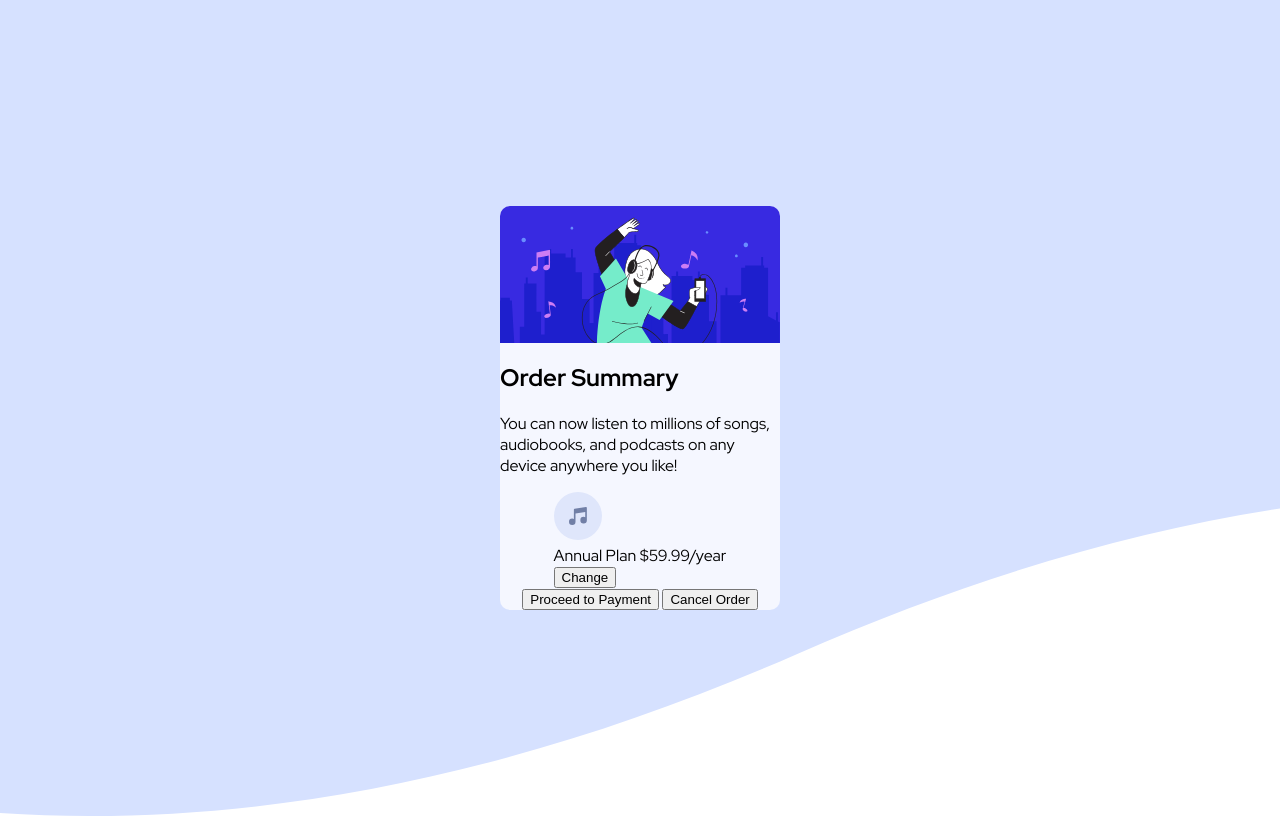
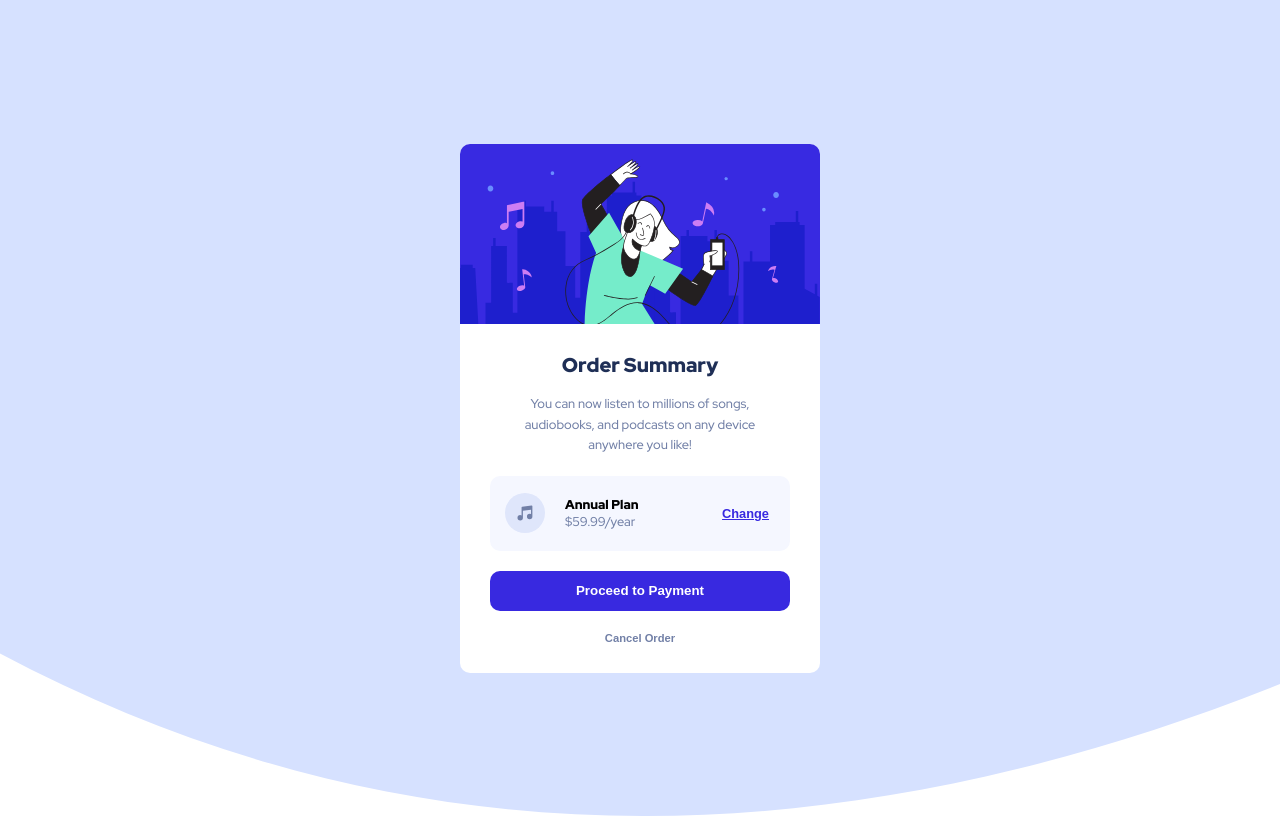
Before and after one commit to ishika-santhalia/order-summary, a plain HTML site: page index.html in a window 1280 px wide. Drawn offline with Linux system fonts and the light colour scheme.

Commit message:
modified

```diff
--- a/index.html
+++ b/index.html
@@ -12,15 +12,6 @@
       href="./images/favicon-32x32.png"
     />
 
-    <style>
-      @media (min-width: 40rem) {
-        body {
-          background-image: url(./images/pattern-background-desktop.svg);
-          background-size: cover;
-          background-repeat: no-repeat;
-        }
-      }
-    </style>
     <link rel="stylesheet" href="style.css" />
     <title>Frontend Mentor | Order summary card</title>
   </head>
@@ -32,26 +23,27 @@
         alt="illustration-hero"
         class="hero"
       />
-      <hgroup>
-        <h2 class="heading">Order Summary</h2>
+
+      <section class="summary">
+        <h2>Order Summary</h2>
         <p>
           You can now listen to millions of songs, audiobooks, and podcasts on
           any device anywhere you like!
         </p>
-      </hgroup>
 
-      <section id="subscription">
-        <img src="./images/icon-music.svg" alt="music-icon" />
-        <div>
-          <span>Annual Plan</span>
-          <span>$59.99/year</span>
-        </div>
-        <button type="button">Change</button>
-      </section>
+        <section class="subscription">
+          <img src="./images/icon-music.svg" alt="music-icon" />
+          <div>
+            <span class="plan">Annual Plan</span>
+            <span class="price">$59.99/year</span>
+          </div>
+          <button type="button" class="change">Change</button>
+        </section>
 
-      <section class="buttons">
-        <button>Proceed to Payment</button>
-        <button>Cancel Order</button>
+        <section class="buttons">
+          <button type="button" class="payment">Proceed to Payment</button>
+          <button type="button" class="cancel">Cancel Order</button>
+        </section>
       </section>
     </main>
   </body>
--- a/style.css
+++ b/style.css
@@ -22,6 +22,7 @@ body {
   background-size: cover;
   background-repeat: no-repeat;
   font-family: 'Red Hat Display', sans-serif;
+  font-size: 16px;
 }
 
 main {
@@ -29,7 +30,7 @@ main {
   flex-direction: column;
   justify-content: center;
   align-items: center;
-  background-color: var(--very-pale-blue);
+  background-color: white;
   width: 280px;
   height: auto;
   border-radius: 10px;
@@ -37,7 +38,155 @@ main {
 
 .hero {
   width: 100%;
-  height: 100%;
+  height: 130px;
   border-top-left-radius: 10px;
   border-top-right-radius: 10px;
 }
+
+.summary {
+  display: flex;
+  flex-direction: column;
+  align-items: center;
+  justify-content: center;
+  padding: 1.5rem;
+}
+
+h2 {
+  font-size: 1rem;
+  font-weight: 900;
+  color: var(--dark-blue);
+  margin-top: 0;
+}
+
+p {
+  font-size: 0.8rem;
+  text-align: center;
+  line-height: 1.6;
+  color: var(--desaturated-blue);
+  font-weight: 500;
+  padding: 0 1rem;
+  margin-top: 0;
+  margin-bottom: 20px;
+}
+
+.subscription {
+  display: flex;
+  flex-direction: row;
+  justify-content: start;
+  align-items: center;
+  gap: 10px;
+  background-color: var(--very-pale-blue);
+  width: 240px;
+  height: auto;
+  border-radius: 10px;
+  padding: 15px;
+  margin-bottom: 20px;
+}
+
+.subscription img {
+  max-height: 40px;
+}
+
+div {
+  font-size: 0.7rem;
+  padding-left: 10px;
+}
+
+.plan {
+  font-weight: 900;
+}
+
+.price {
+  font-weight: 500;
+  color: var(--desaturated-blue);
+}
+
+.change {
+  font-size: 0.7rem;
+  text-decoration: underline;
+  border: none;
+  background-color: var(--very-pale-blue);
+  color: var(--bright-blue);
+  font-weight: 600;
+}
+
+.change:hover {
+  color: var(--desaturated-blue);
+  cursor: pointer;
+}
+
+.buttons {
+  display: flex;
+  flex-direction: column;
+  justify-content: center;
+  gap: 20px;
+  width: 240px;
+}
+
+.payment {
+  border: none;
+  border-radius: 10px;
+  height: 40px;
+  background-color: var(--bright-blue);
+  color: #fff;
+  font-weight: 700;
+}
+
+.payment:hover {
+  background-color: var(--desaturated-blue);
+  cursor: pointer;
+}
+
+.cancel {
+  border: none;
+  background-color: #fff;
+  color: var(--desaturated-blue);
+  font-weight: 700;
+  font-size: 0.7rem;
+}
+
+.cancel:hover {
+  color: var(--dark-blue);
+  cursor: pointer;
+}
+
+@media (min-width: 500px) {
+  body {
+    background-image: url(./images/pattern-background-desktop.svg);
+    background-size: cover;
+    background-repeat: no-repeat;
+  }
+
+  main {
+    width: 360px;
+  }
+
+  .hero {
+    height: 180px;
+  }
+
+  .summary {
+    padding: 1.75rem;
+  }
+
+  h2 {
+    font-size: 1.25rem;
+  }
+
+  .subscription {
+    width: 300px;
+    height: 75px;
+  }
+
+  div {
+    font-size: 0.8rem;
+  }
+
+  .change {
+    font-size: 0.8rem;
+  }
+
+  .buttons {
+    width: 300px;
+  }
+}
```
